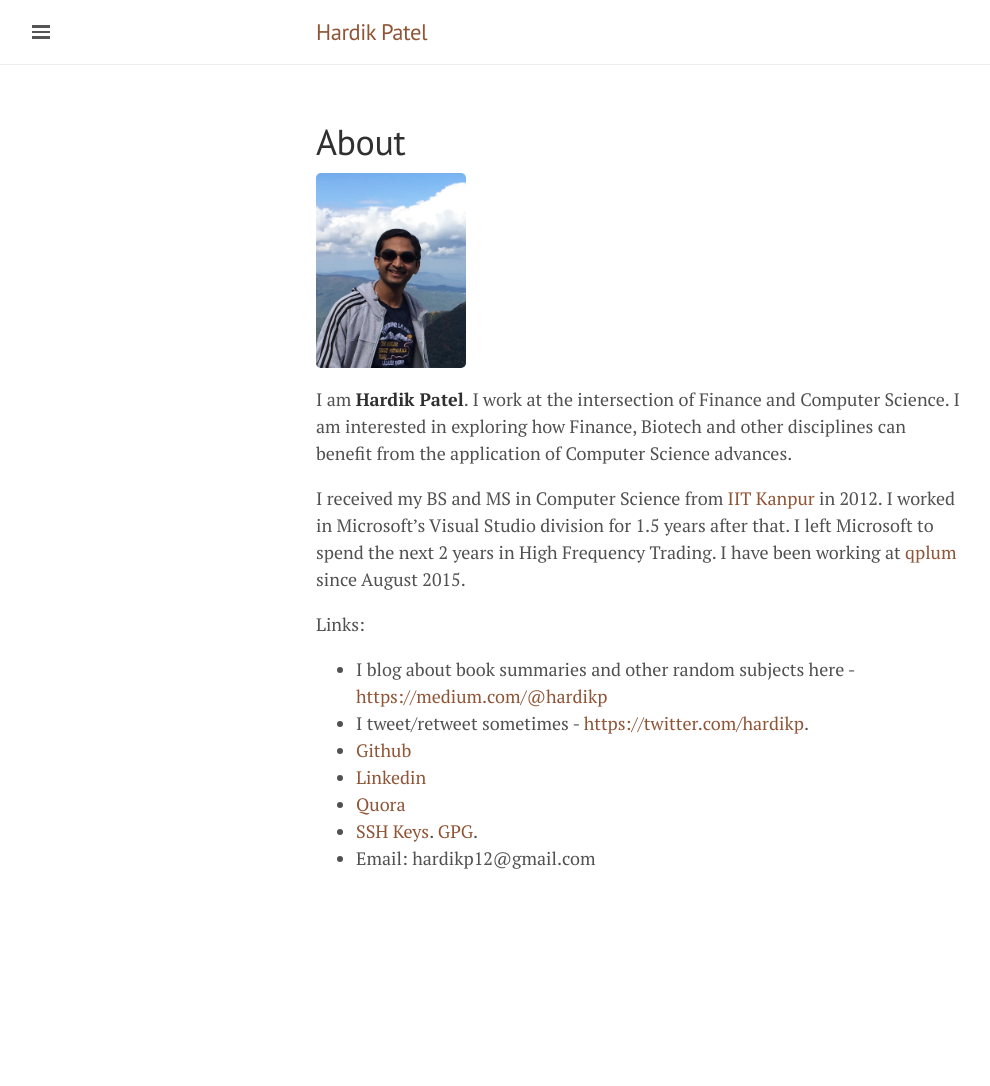
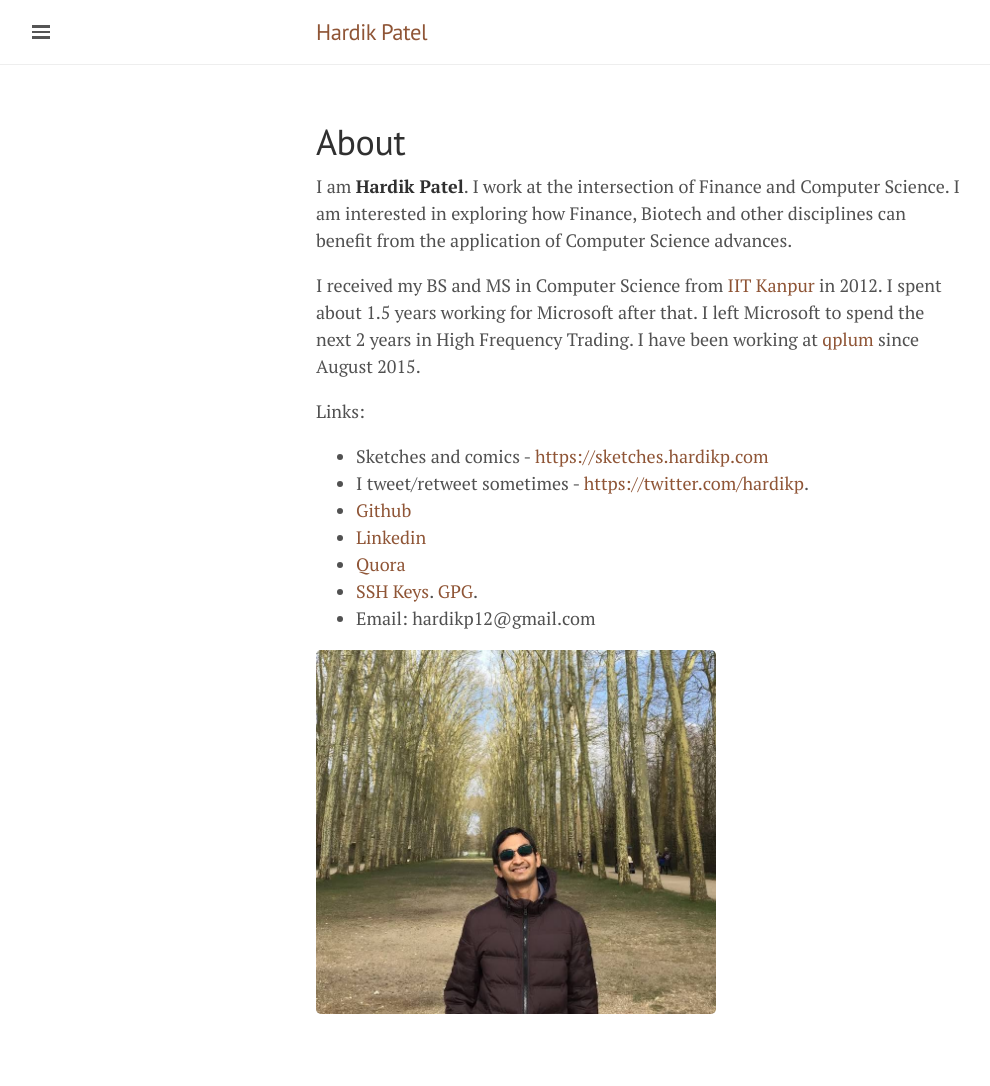
Before and after one commit to hardikp/hardikp.github.io, a Jekyll site: the page built from about.md, in a window 1280 px wide. Shown: the whole page, without its empty margins (0-990 px from the left). Built offline with Jekyll 4.4.1, drawn with Linux system fonts in a browser that asks for light colours; comment, search, counter and statistics services are not loaded; before the commit the page ends 944 px from its top, so only the background shows below that.

Commit message:
Updating about page

```diff
--- a/about.md
+++ b/about.md
@@ -4,17 +4,18 @@ title: About
 permalink: /about/
 ---
 
-<img src="/assets/photos/IMG_1330.JPG" style="width: 150px;">
-
 I am **Hardik Patel**. I work at the intersection of Finance and Computer Science. I am interested in exploring how Finance, Biotech and other disciplines can benefit from the application of Computer Science advances.
 
-I received my BS and MS in Computer Science from [IIT Kanpur](https://www.cse.iitk.ac.in/) in 2012. I worked in Microsoft's Visual Studio division for 1.5 years after that. I left Microsoft to spend the next 2 years in High Frequency Trading. I have been working at [qplum](https://www.qplum.co/) since August 2015.
+I received my BS and MS in Computer Science from [IIT Kanpur](https://www.cse.iitk.ac.in/) in 2012. I spent about 1.5 years working for Microsoft after that. I left Microsoft to spend the next 2 years in High Frequency Trading. I have been working at [qplum](https://www.qplum.co/) since August 2015.
 
 Links:
-* I blog about book summaries and other random subjects here - [https://medium.com/@hardikp](https://medium.com/@hardikp)
+
+* Sketches and comics - [https://sketches.hardikp.com](https://sketches.hardikp.com)
 * I tweet/retweet sometimes - [https://twitter.com/hardikp](https://twitter.com/hardikp).
 * [Github](https://github.com/hardikp)
 * [Linkedin](https://www.linkedin.com/in/hardikp12)
 * [Quora](https://www.quora.com/profile/Hardik-Patel-8)
 * [SSH Keys](https://github.com/hardikp.keys). [GPG](https://keybase.io/hardikp).
 * Email: hardikp12@gmail.com
+
+<img width="400px" src="/assets/photos/me.jpg">
```
Also changed, not shown: assets/photos/IMG_1330.JPG (deleted), assets/photos/me.jpg (added).
